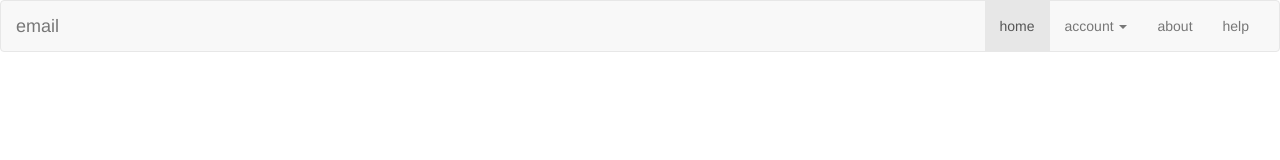
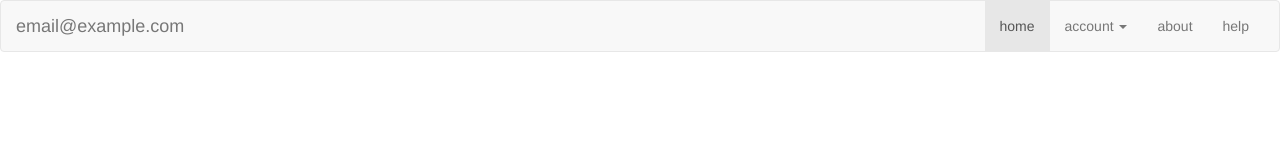
Before and after one commit to LynW/email, a website: page layouts/main.html in a window 1280 px wide. Drawn offline with nearby package versions, Linux system fonts and the light colour scheme; files that its build step writes are made by us from their sources.

Commit message:
"Brand" contains the current email being used

```diff
--- a/layouts/main.html
+++ b/layouts/main.html
@@ -16,7 +16,7 @@
             <span class="icon-bar"></span>
             <span class="icon-bar"></span>
           </button>
-          <a class="navbar-brand" href="#">email</a>
+          <a class="navbar-brand" href="#">email@example.com</a>
         </div>
 
         <div class="collapse navbar-collapse" id="bs-example-navbar-collapse-1">
```
